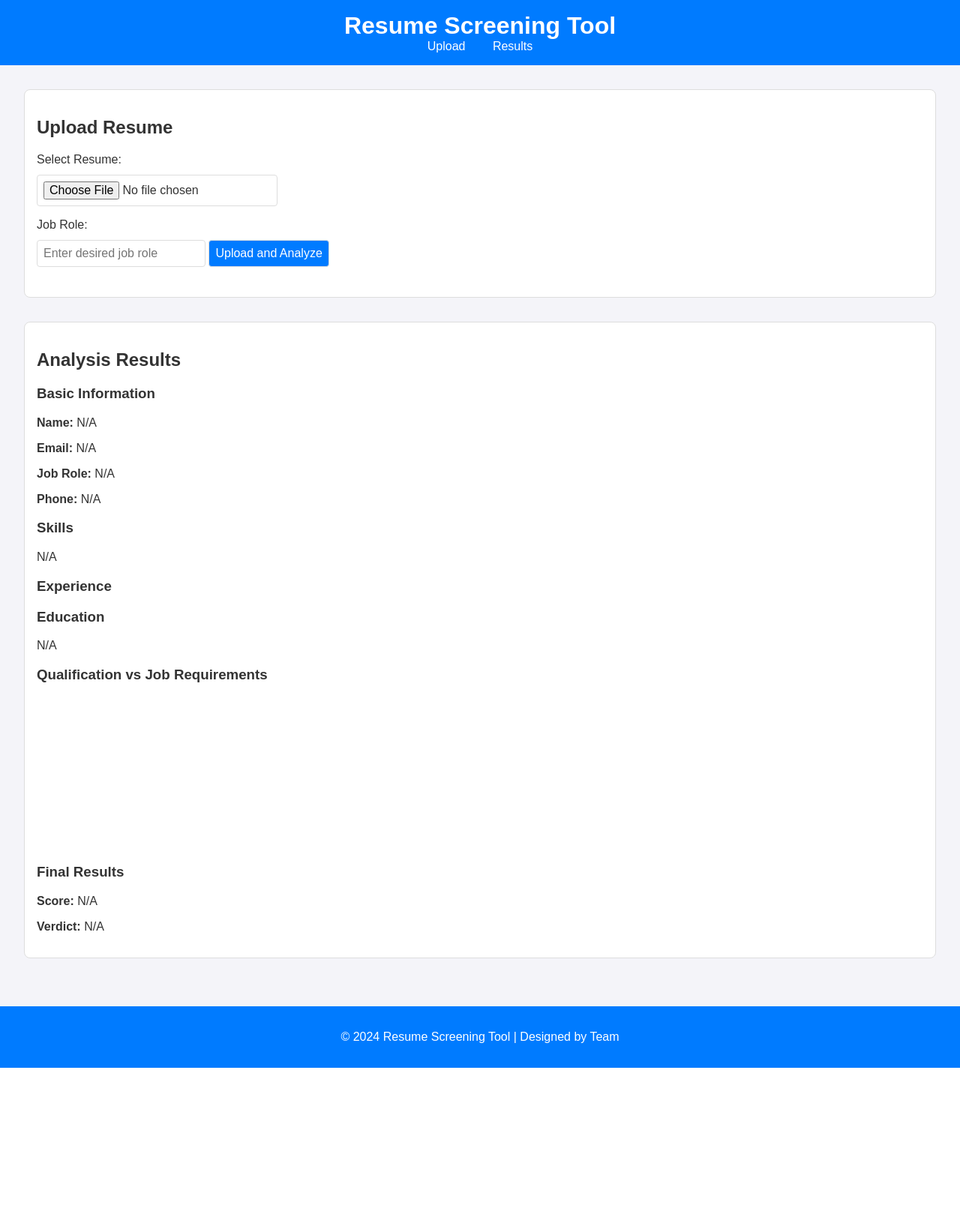
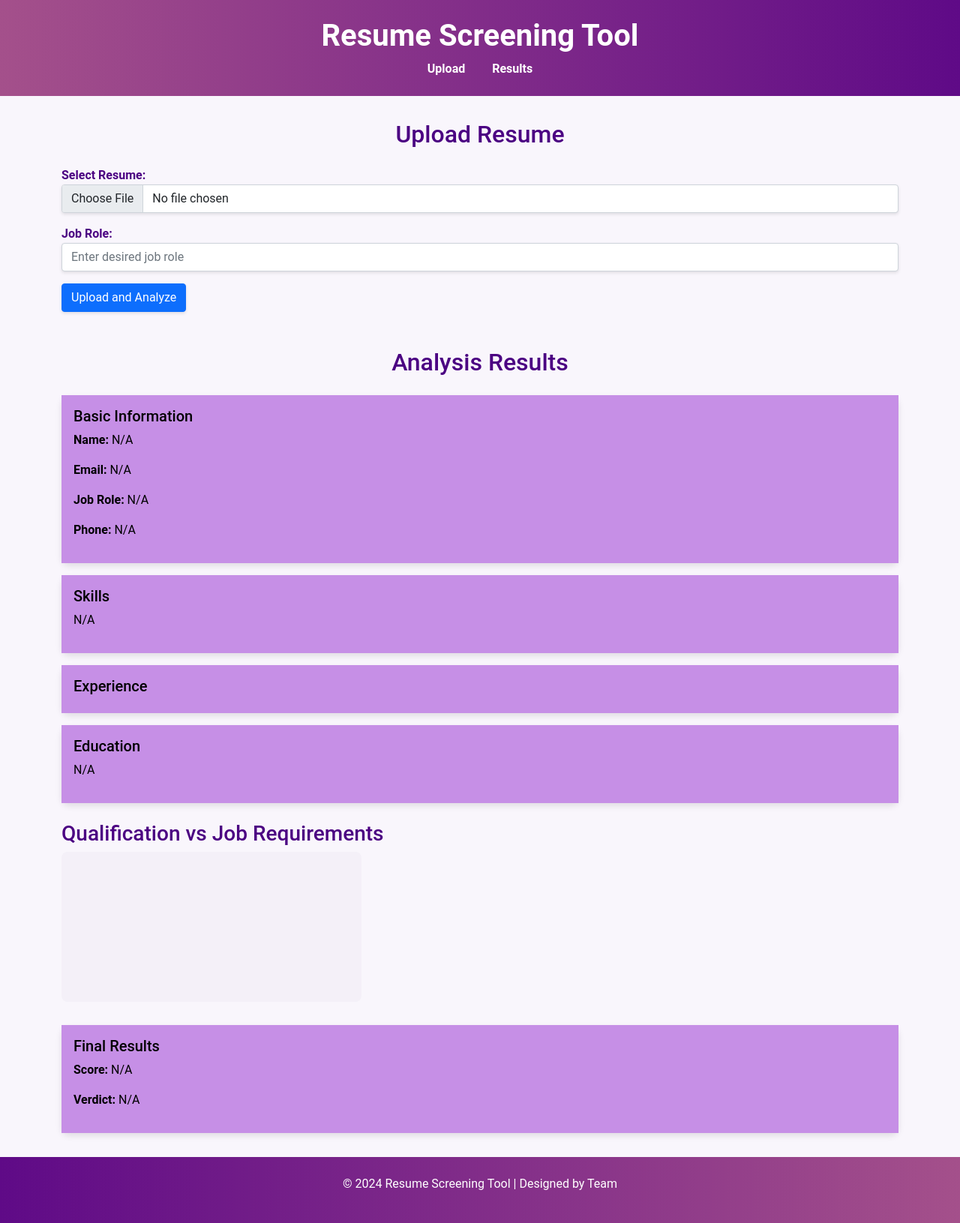
Before and after one commit to sinch-billava935/Resume-Screening-Tool, a Flask app: page / in a window 1280 px wide. Shown: the whole page at 75% size. Before the commit the page ends 1424 px from the top, so only its background shows below. Run offline with Flask 3, Linux system fonts and the light colour scheme; a map, chart or similar area stays blank; some libraries are stand-ins or nearby versions.

Commit message:
final frontend changes done right!!!

```diff
--- a/backend/app.py
+++ b/backend/app.py
@@ -12,6 +12,59 @@
 # Configure the app to allow specific file extensions
 app.config['UPLOAD_FOLDER'] = UPLOAD_FOLDER
 app.config['ALLOWED_EXTENSIONS'] = {'pdf', 'docx'}
+
+job_role_requirements = {
+    'Software Developer': {
+        'skills': ['Python', 'Java', 'C++', 'JavaScript', 'Spring Boot', 'HTML', 'CSS'],
+        'experience': 2,  # Minimum years of experience
+        'education': 'B.Tech in Computer Science or IT'
+    },
+    'Data Scientist': {
+        'skills': ['Python', 'R', 'SQL', 'Machine Learning', 'Data Analysis', 'Pandas', 'TensorFlow'],
+        'experience': 2,
+        'education': 'B.Tech in Computer Science or M.Sc. in Data Science'
+    },
+    'Database Administrator': {
+        'skills': ['SQL', 'MySQL', 'PostgreSQL', 'MongoDB', 'Database Optimization', 'Database Security'],
+        'experience': 3,
+        'education': 'B.Tech in Computer Science or IT'
+    },
+    'DevOps Engineer': {
+        'skills': ['AWS', 'Docker', 'Kubernetes', 'CI/CD', 'Terraform', 'Jenkins', 'Cloud Computing'],
+        'experience': 2,
+        'education': 'B.Tech in Computer Science or IT'
+    },
+    'Machine Learning Engineer': {
+        'skills': ['Python', 'TensorFlow', 'PyTorch', 'Scikit-learn', 'Deep Learning', 'Natural Language Processing'],
+        'experience': 3,
+        'education': 'B.Tech in Computer Science or M.Sc. in Machine Learning'
+    },
+    'Cloud Engineer': {
+        'skills': ['AWS', 'Azure', 'Google Cloud', 'Serverless Architecture', 'Cloud Security', 'DevOps'],
+        'experience': 2,
+        'education': 'B.Tech in Computer Science or IT'
+    },
+    'Network Engineer': {
+        'skills': ['Routing', 'Switching', 'Firewall', 'VPN', 'Networking Protocols', 'Cisco', 'LAN/WAN'],
+        'experience': 2,
+        'education': 'B.Tech in Electronics/Telecommunication or Computer Science'
+    },
+    'Cyber Security Analyst': {
+        'skills': ['Penetration Testing', 'Firewalls', 'Incident Response', 'Cryptography', 'Vulnerability Assessment'],
+        'experience': 2,
+        'education': 'B.Tech in Computer Science or M.Sc. in Cyber Security'
+    },
+    'Project Manager': {
+        'skills': ['Project Planning', 'Agile', 'Scrum', 'Stakeholder Management', 'Risk Management', 'Leadership'],
+        'experience': 4,  # Project managers often require more years of experience
+        'education': 'B.Tech or MBA in Project Management'
+    },
+    'Full Stack Developer': {
+        'skills': ['React', 'Node.js', 'Express.js', 'MongoDB', 'HTML/CSS', 'JavaScript', 'MySQL'],
+        'experience': 2,
+        'education': 'B.Tech in Computer Science or IT'
+    }
+}
 
 # Helper function to check if a file has a valid extension
 def allowed_file(filename):
--- a/backend/static/css/style.css
+++ b/backend/static/css/style.css
@@ -1,74 +1,85 @@
-/* Basic Reset */
+/* General Reset */
 body {
   margin: 0;
-  font-family: Arial, sans-serif;
-  background-color: #f4f4f9;
-  color: #333;
+  font-family: 'Roboto', sans-serif;
+  background-color: #F9F6FC; /* Subtle lavender background */
+  color: #4B0082; /* Deep indigo for primary text */
 }
 
+/* Header Styling */
 header {
-  background-color: #007bff;
+  background: linear-gradient(90deg, #a4508b, #5f0a87); /* Lavender gradient */
   color: white;
-  padding: 1rem;
+  padding: 1.5rem;
   text-align: center;
 }
 
 header h1 {
-  margin: 0;
+  font-size: 2.5rem;
+  font-weight: bold;
 }
 
 nav a {
   margin: 0 1rem;
   color: white;
+  font-weight: bold;
   text-decoration: none;
 }
 
+nav a:hover {
+  text-decoration: underline;
+}
+
+/* Main Section */
 main {
   padding: 2rem;
 }
 
-form {
-  margin: 1rem 0;
-}
-
+/* Form Styling */
 form label {
-  display: block;
-  margin: 0.5rem 0 0.2rem;
+  font-weight: bold;
+  color: #4B0082;
 }
 
 form input, form button {
-  padding: 0.5rem;
-  margin: 0.5rem 0;
-  font-size: 1rem;
-  border: 1px solid #ddd;
-  border-radius: 4px;
+  border-radius: 8px;
+  border: 1px solid #D8BFD8;
+  padding: 0.8rem;
+  box-shadow: 0 2px 4px rgba(0, 0, 0, 0.1);
 }
 
 form button {
-  background-color: #007bff;
+  background-color: #9370DB;
   color: white;
-  cursor: pointer;
+  font-weight: bold;
 }
 
 form button:hover {
-  background-color: #0056b3;
+  background-color: #4B0082;
 }
 
-section {
-  margin-bottom: 2rem;
-  border: 1px solid #ddd;
-  padding: 1rem;
-  background-color: white;
+/* Card Styling */
+.card {
+  border-radius: 10px;
+  box-shadow: 0 4px 8px rgba(0, 0, 0, 0.1);
+  border: none;
+}
+
+.card-body {
+  background-color: #C68FE6;
+  color: black;
+}
+
+/* Chart */
+canvas {
+  background-color: #F4F0F8;
   border-radius: 8px;
 }
 
-#results div {
-  margin-bottom: 1rem;
+/* Footer */
+footer {
+  background: linear-gradient(90deg, #5f0a87, #a4508b);
+  color: white;
+  text-align: center;
+  padding: 1.5rem;
 }
-
-footer {
-  text-align: center;
-  padding: 1rem;
-  background-color: #007bff;
-  color: white;
-}
--- a/backend/templates/index.html
+++ b/backend/templates/index.html
@@ -4,12 +4,15 @@
   <meta charset="UTF-8">
   <meta name="viewport" content="width=device-width, initial-scale=1.0">
   <title>Resume Screening Tool</title>
+  <!-- Bootstrap CSS -->
+  <link href="https://cdn.jsdelivr.net/npm/bootstrap@5.1.3/dist/css/bootstrap.min.css" rel="stylesheet">
+  <!-- Custom CSS -->
   <link rel="stylesheet" href="{{ url_for('static', filename='css/style.css') }}">
-
   <script src="https://cdn.jsdelivr.net/npm/chart.js"></script>
   <link rel="icon" type="image/x-icon" href="{{ url_for('static', filename='favicon.ico') }}">
 </head>
 <body>
+  <!-- Header Section -->
   <header>
     <h1>Resume Screening Tool</h1>
     <nav>
@@ -18,72 +21,80 @@
     </nav>
   </header>
 
-  <main>
+  <main class="container">
     <!-- Upload Section -->
     <section id="upload">
-      <h2>Upload Resume</h2>
+      <h2 class="text-center mb-4">Upload Resume</h2>
       <form id="uploadForm" enctype="multipart/form-data">
+        <div class="form-group mb-3">
           <label for="resume">Select Resume:</label>
-        <input type="file" name="resume" id="resume" accept=".docx,.pdf" required>
+          <input type="file" name="resume" id="resume" class="form-control" accept=".docx,.pdf" required>
+        </div>
+        <div class="form-group mb-3">
           <label for="job_role">Job Role:</label>
-        <input type="text" name="job_role" id="job_role" placeholder="Enter desired job role" required>
-        <button type="submit">Upload and Analyze</button>
+          <input type="text" name="job_role" id="job_role" class="form-control" placeholder="Enter desired job role" required>
+        </div>
+        <button type="submit" class="btn btn-primary">Upload and Analyze</button>
       </form>
     </section>
 
     <!-- Results Section -->
-    <section id="results">
-      <h2>Analysis Results</h2>
-
-      <!-- Parsed Basic Info -->
-      <div id="basic-info">
-      <h3>Basic Information</h3>
+    <section id="results" class="mt-5">
+      <h2 class="text-center mb-4">Analysis Results</h2>
+      <div class="card">
+        <div class="card-body">
+          <h5 class="card-title">Basic Information</h5>
           <p><strong>Name:</strong> <span id="name">N/A</span></p>
           <p><strong>Email:</strong> <span id="email">N/A</span></p>
-      <p><strong>Job Role:</strong> <span id="parsedJobRole">N/A</span></p> <!-- Display the Job Role here -->
+          <p><strong>Job Role:</strong> <span id="parsedJobRole">N/A</span></p>
           <p><strong>Phone:</strong> <span id="phone">N/A</span></p>
         </div>
+      </div>
 
-
-      <!-- Skills Section -->
-      <div id="skills">
-        <h3>Skills</h3>
+      <div class="card mt-3">
+        <div class="card-body">
+          <h5 class="card-title">Skills</h5>
           <p><span id="skills-list">N/A</span></p>
         </div>
-
-      <!-- Experience Section -->
-      <div id="experience">
-        <h3>Experience</h3>
-        <ul id="experience-list"></ul>
       </div>
 
-      <!-- Education Section -->
-      <div id="education">
-        <h3>Education</h3>
+      <div class="card mt-3">
+        <div class="card-body">
+          <h5 class="card-title">Experience</h5>
+          <ul id="experience-list" class="list-group"></ul>
+        </div>
+      </div>
+
+      <div class="card mt-3">
+        <div class="card-body">
+          <h5 class="card-title">Education</h5>
           <p><span id="education-info">N/A</span></p>
         </div>
+      </div>
 
-
-
-      <!-- Visualization for Qualification vs Job Requirements -->
-      <div>
+      <div class="mt-4">
         <h3>Qualification vs Job Requirements</h3>
         <canvas id="qualificationChart" width="400" height="200"></canvas>
       </div>
 
-      <!-- Score and Verdict -->
-      <div id="score-verdict">
-        <h3>Final Results</h3>
+      <div class="card mt-4">
+        <div class="card-body">
+          <h5 class="card-title">Final Results</h5>
           <p><strong>Score:</strong> <span id="candidateScore">N/A</span></p>
           <p><strong>Verdict:</strong> <span id="resultMessage">N/A</span></p>
+        </div>
       </div>
     </section>
   </main>
 
+  <!-- Footer Section -->
   <footer>
     <p>© 2024 Resume Screening Tool | Designed by Team</p>
   </footer>
 
+  <!-- Bootstrap JS -->
+  <script src="https://cdn.jsdelivr.net/npm/@popperjs/core@2.11.6/dist/umd/popper.min.js"></script>
+  <script src="https://cdn.jsdelivr.net/npm/bootstrap@5.1.3/dist/js/bootstrap.min.js"></script>
   <script src="{{ url_for('static', filename='js/script.js') }}"></script>
 </body>
 </html>
```
Lines whose indentation alone changed are shown as unchanged.
